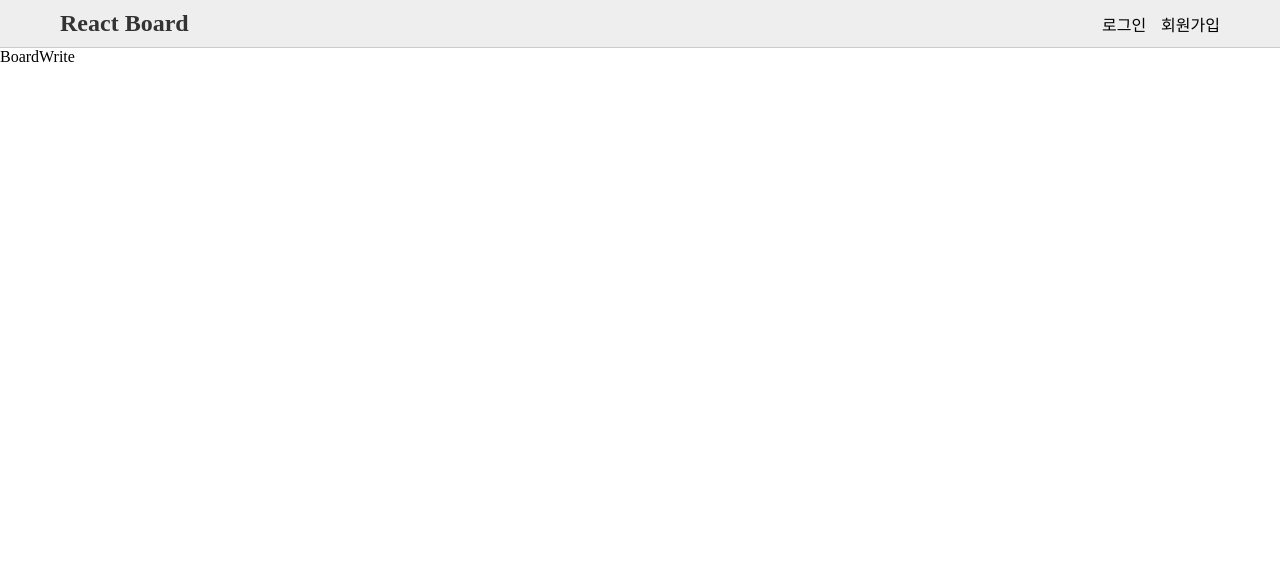
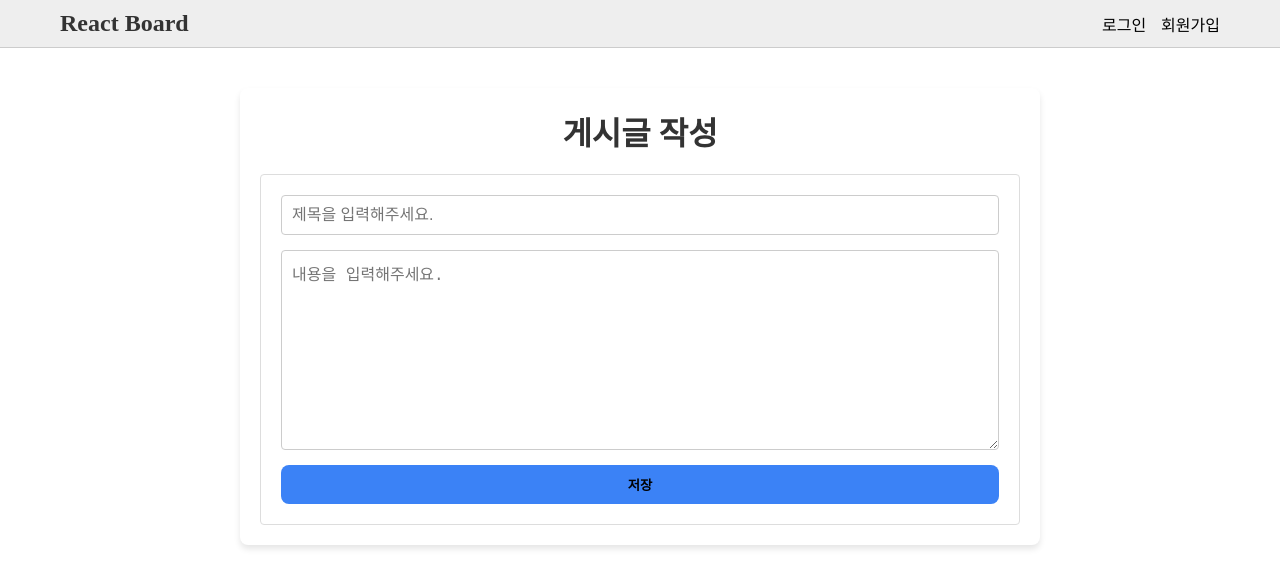
Before and after one commit to hanm9el/lecture-15-board, a React (Vite) app: page /post/write in a window 1280 px wide. Shown: the top 588 px of the page. Built offline with nearby package versions, Linux system fonts and the light colour scheme; no server answers.

Commit message:
BoardWrite 완성

```diff
--- a/src/pages/post/BoardWrite.tsx
+++ b/src/pages/post/BoardWrite.tsx
@@ -1,4 +1,79 @@
-function BoardWrite() {
-    return <>BoardWrite</>;
+import { useNavigate } from "react-router";
+import { Container, Form, Input, Title } from "../../styles/auth.tsx";
+import { ActionButton, Textarea } from "../../styles/styles.tsx";
+import type { User } from "firebase/auth";
+import { useForm } from "react-hook-form";
+
+import { addDoc, collection, Timestamp } from "firebase/firestore";
+import { db } from "../../firebase.ts";
+
+type Props = {
+    currentUser: User | null;
+};
+
+type PostFormData = {
+    title: string;
+    content: string;
+};
+
+function BoardWrite({ currentUser }: Props) {
+    const navigate = useNavigate();
+
+    const {
+        register,
+        handleSubmit,
+        formState: { errors, isSubmitting },
+    } = useForm<PostFormData>();
+
+    const onSubmit = async (data: PostFormData) => {
+        if (!currentUser) {
+            alert("로그인 후 이용해주세요. ");
+            return;
+        }
+
+        try {
+            // 게시글 작성에 필요한 객체를 생성
+            const newPost = {
+                title: data.title,
+                content: data.content,
+                userId: currentUser.uid,
+                // new Date() : 지금 현재 시간을 출력하는 Javascript 내장 메소드
+                // Timestamp.now() : 현재 시간을 출력하는 Firestore 제공 메소드
+                createdAt: Timestamp.now(),
+                views: 0,
+            };
+
+            await addDoc(collection(db, "posts"), newPost);
+            alert("게시글이 성공적으로 작성되었습니다.");
+            navigate("/");
+        } catch (e) {
+            alert("작업에 실패했습니다." + e);
+        }
+    };
+
+    return (
+        <Container>
+            <Title>게시글 작성</Title>
+            <Form onSubmit={handleSubmit(onSubmit)}>
+                <Input
+                    placeholder={"제목을 입력해주세요."}
+                    {...register("title", {
+                        required: "제목은 필수 항목입니다.",
+                    })}
+                />
+                {errors.title && <p>{errors.title.message}</p>}
+                <Textarea
+                    placeholder={"내용을 입력해주세요."}
+                    {...register("content", {
+                        required: "내용은 필수 항목입니다.",
+                    })}
+                />
+                {errors.content && <p>{errors.content.message}</p>}
+                <ActionButton disabled={isSubmitting}>
+                    {isSubmitting ? "처리 중..." : "저장"}
+                </ActionButton>
+            </Form>
+        </Container>
+    );
 }
 export default BoardWrite;
--- a/src/router/router.tsx
+++ b/src/router/router.tsx
@@ -16,7 +16,7 @@ const router = (currentUser: User | null) =>
             children: [
                 { path: "/", element: <BoardList /> },
                 { path: "/post/:id", element: <BoardDetail /> },
-                { path: "/post/write", element: <BoardWrite /> },
+                { path: "/post/write", element: <BoardWrite currentUser={currentUser} /> },
                 { path: "/post/edit", element: <BoardEdit /> },
                 { path: "/login", element: <Login /> },
                 { path: "/register", element: <Register /> },
--- a/src/styles/styles.tsx
+++ b/src/styles/styles.tsx
@@ -10,3 +10,12 @@ export const ActionButton = styled.button<{ outlined?: boolean }>`
     background-color: ${(props) => (props.outlined ? "white" : "#3b82f6")};
     color: ${(props) => (props.outlined ? "#3b82f6" : "#white")};
 `;
+
+export const Textarea = styled.textarea`
+    padding: 10px;
+    border: 1px solid #ccc;
+    border-radius: 4px;
+    font-size: 16px;
+    min-height: 200px;
+    resize: vertical;
+`;
```
